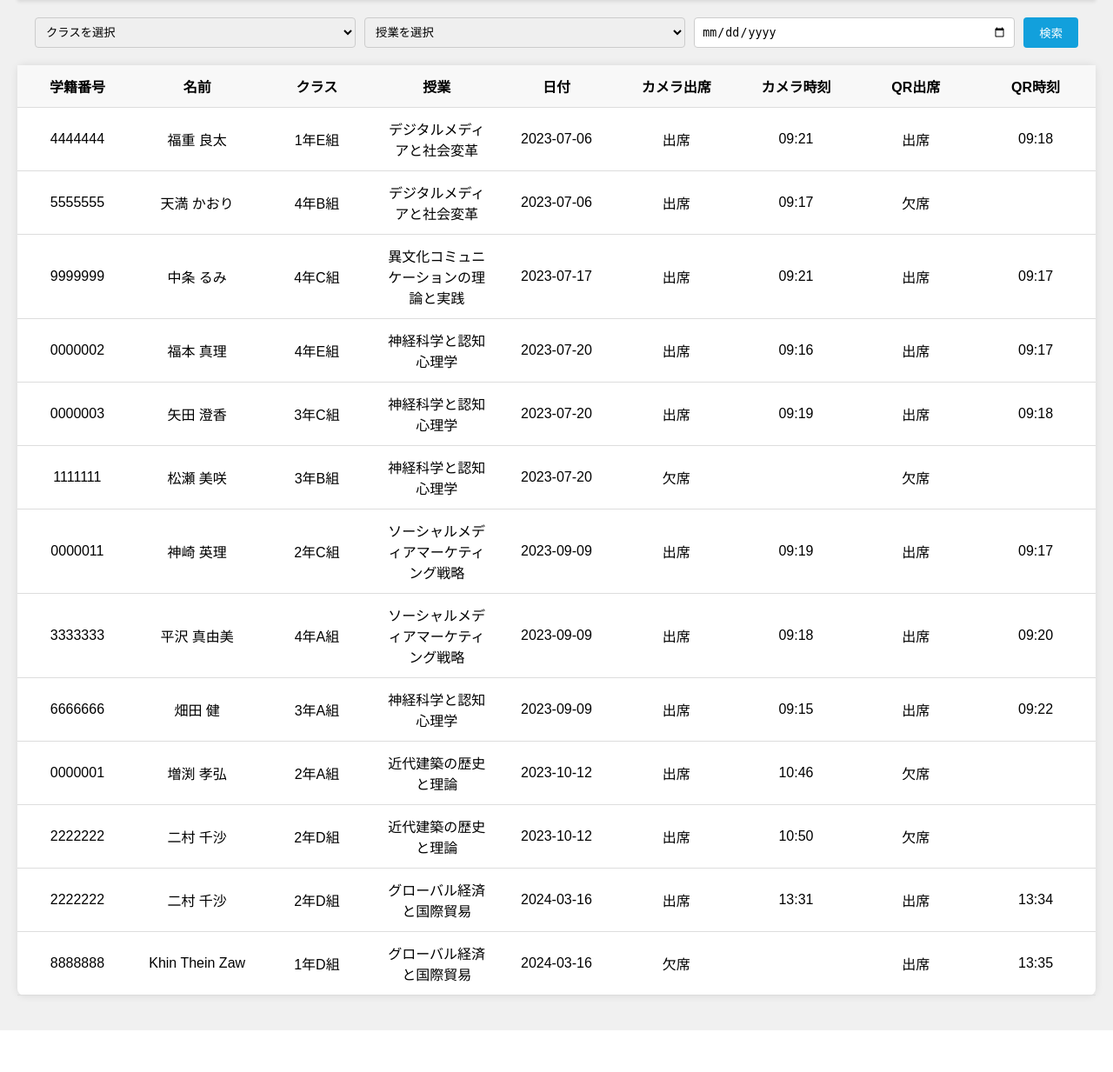
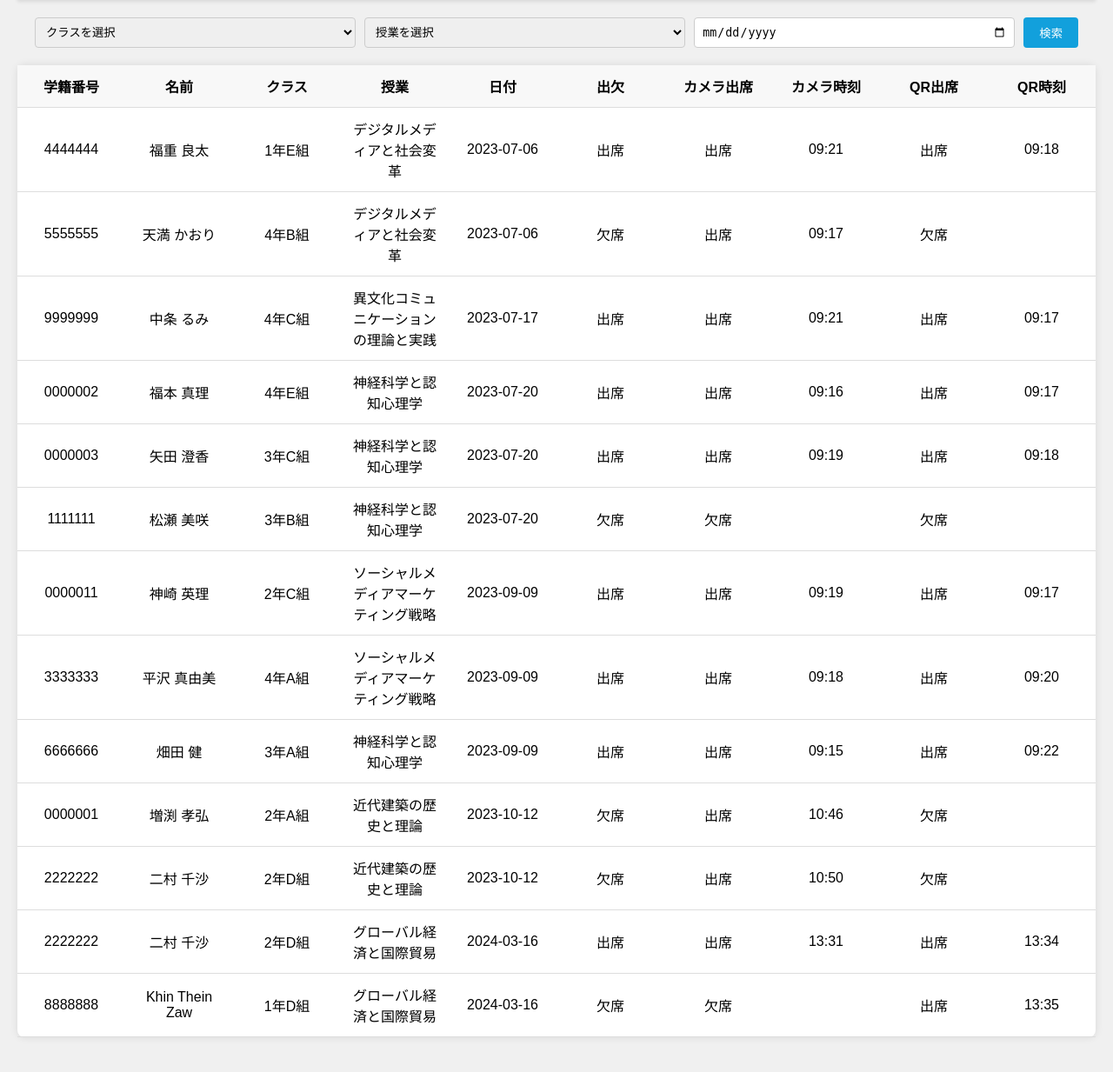
Before and after one commit to toma1128/Smart_Attendance, a PHP site: page /attendance_check.php in a window 1280 px wide. Shown: the part 110-1343 px from the top of the page at 87% size. Before the commit the page ends 1295 px from the top, so only its background shows below. Run offline with PHP 8.4, Linux system fonts and the light colour scheme; the visitor is signed in with stand-in values (Sample User, id 1); data comes from the database, SQL or seed files in the repository.

Commit message:
一覧表示に「出欠」列を追加

```diff
--- a/attendance_check.php
+++ b/attendance_check.php
@@ -158,6 +158,7 @@ $conn->close(); //接続切断
       <th>クラス</th>
       <th>授業</th>
       <th>日付</th>
+      <th>出欠</th>
       <th>カメラ出席</th>
       <th>カメラ時刻</th>
       <th>QR出席</th>
@@ -170,6 +171,11 @@ $conn->close(); //接続切断
         <td><?= htmlspecialchars($r['CLASS']) ?></td>
         <td class="subject"><?= htmlspecialchars($r['SUBJECT']) ?></td>
         <td><?= $r['DATE'] ?></td>
+        <td><?php if ($r['CTIME'] != null && $r['QTIME'] != null) {
+          echo '出席';
+        }else {
+          echo '欠席';
+        } ?></td>
         <td><?= htmlspecialchars($attendance[$r['CAMERA'] - 1]) ?></td>
         <td><?php
         if ($r['CTIME'] != null) {
```
